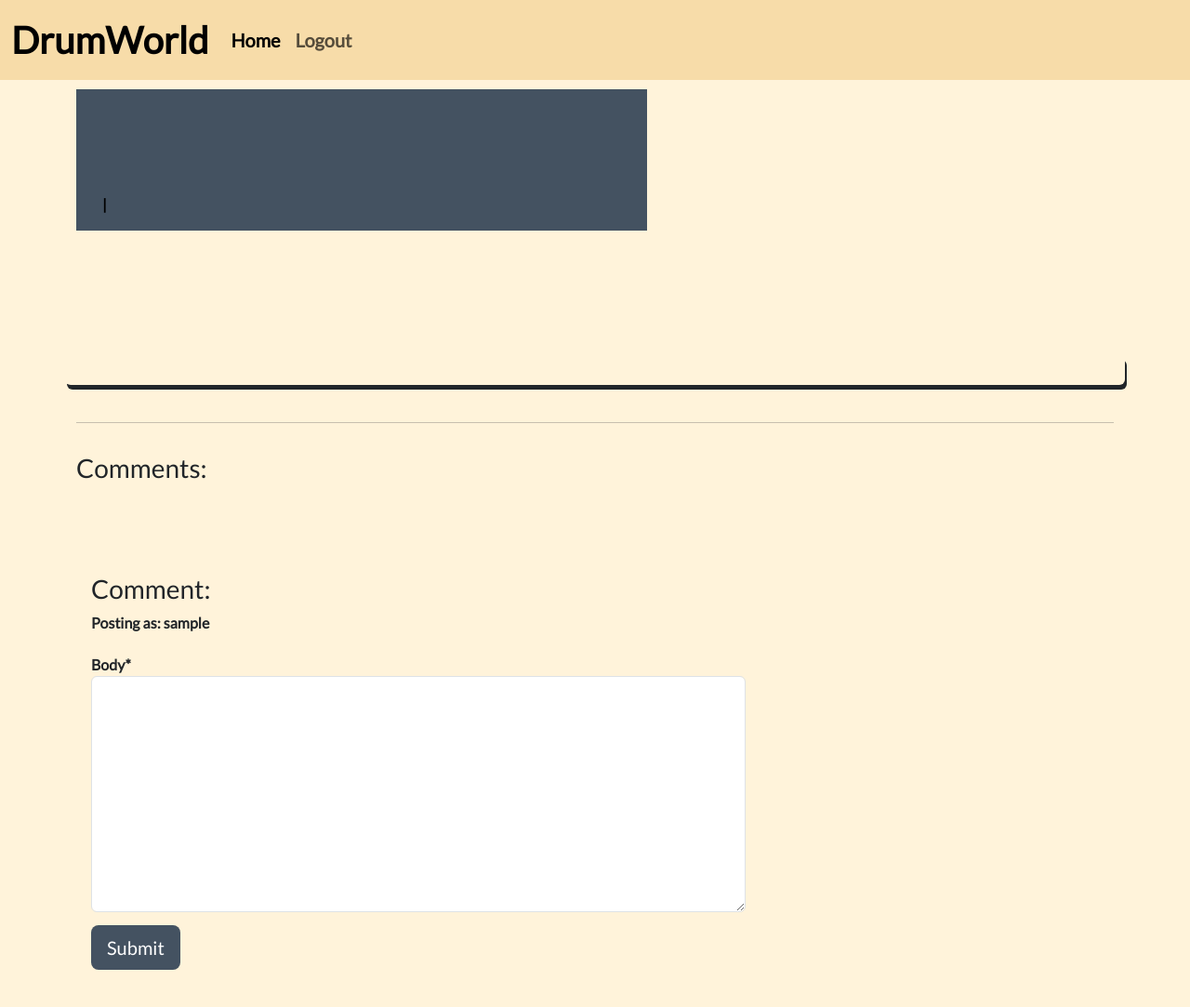
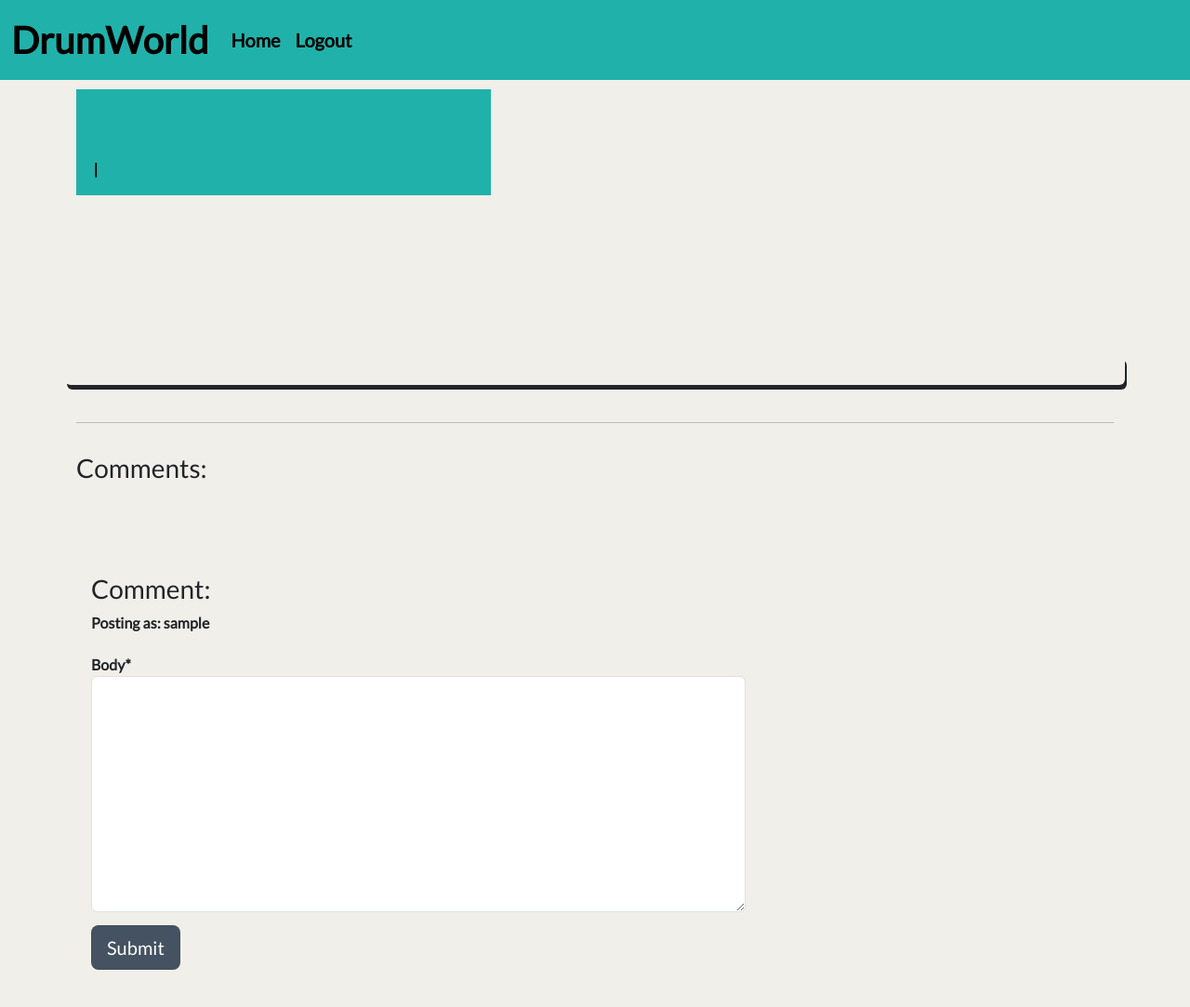
Before and after one commit to jlindeloef/drumworld, a Django app: template templates/post_detail.html in a window 1280 px wide. Shown: the whole page at 93% size. Run offline with Django 3.2, Linux system fonts and the light colour scheme; the template is opened without the code that fills it: values that come from a table or form of the project are taken from there, others are empty; the visitor is signed in with stand-in values (Sample User, id 1); some libraries are stand-ins or nearby versions.

Commit message:
Adding new style to navbar and main.

```diff
--- a/static/css/style.css
+++ b/static/css/style.css
@@ -9,9 +9,13 @@ body {
 }
 
 .navbar {
-    background-color: #f7dca9;
+    background-color: lightseagreen;
     font-size: 20px;
     font-family: 'Lato', "sans-serif";
+}
+
+.nav-link {
+    color: black;
 }
 
 .navbar-brand {
@@ -19,7 +23,7 @@ body {
 }
 
 .main-bg {
-    background-color: #fff3da;
+    background-color: #f1efe9;
 }
 
 .card {
@@ -56,8 +60,8 @@ body {
 }
 
 .masthead-text {
-    background-color: #445261;
-    color: white;
+    background-color: lightseagreen;
+    color: black;
     position: relative;
 }
 
@@ -73,7 +77,7 @@ body {
     right: 90%;
     height: 100%;
     width: 150%;
-    background: #445261;
+    background: lightseagreen;
 }
 .comments {
     box-shadow: none;
--- a/templates/post_detail.html
+++ b/templates/post_detail.html
@@ -4,12 +4,12 @@
 <div class="masthead">
     <div class="container">
         <div class="row g-0">
-            <div class="col-md-6 masthead-text">
+            <div class="col-md-4 masthead-text">
                 <!-- Post title-->
                 <h1 class="post-title">{{ post.title }}</h1>
                 <p class="post-subtitle">{{ post.author }} | {{ post.created_on }}</p>
             </div>
-            <div class="d-none d-md-block col-md-6 masthead-image">
+            <div class="d-none d-md-block col-md-8 masthead-image">
                 <!-- Image -->
                 {% if "placeholder" in post.featured_image.url %}
                 <img src="https://images.pexels.com/photos/237464/pexels-photo-237464.jpeg?auto=compress&cs=tinysrgb&w=1600" width="100%">
```
